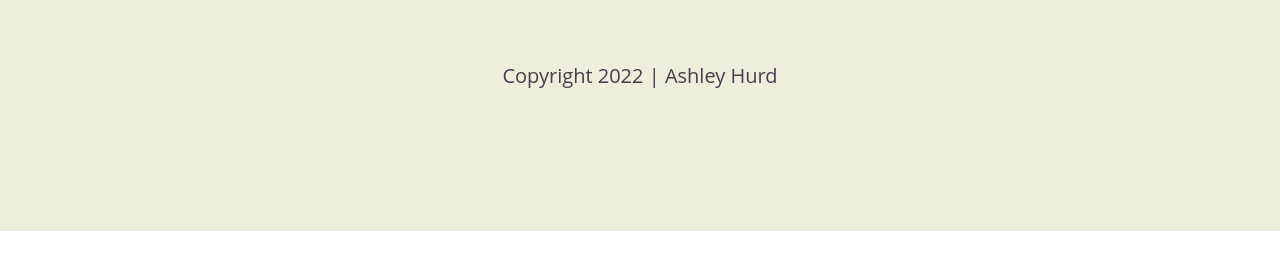
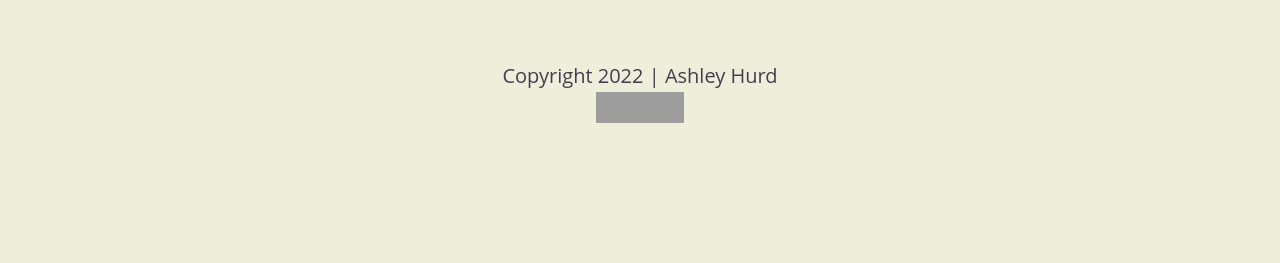
Before and after one commit to ashleyhurd/portfolio, a website built with Parcel: page index.html in a window 1280 px wide. Shown: the part 4064-4327 px from the top of the page. Before the commit the page ends 4295 px from the top, so only its background shows below. Built offline with nearby package versions, Linux system fonts and the light colour scheme; grey boxes are pictures that could not be loaded.

Commit message:
W3schools validator updates:

```diff
--- a/css/main.css
+++ b/css/main.css
@@ -368,6 +368,7 @@
 
   .home-portfolio-piece figure {
     width: 60%;
+
     filter: drop-shadow(1px 2px 6px lightgrey);
   }
 
@@ -700,7 +701,7 @@
     }
 
     .project-description {
-      width: 95%;
+      width: 65%;
     }
 
     .language-wrapper,
--- a/index.html
+++ b/index.html
@@ -1,5 +1,5 @@
 <!doctype html>
-<html class="no-js lang="en">
+<html class="no-js" lang="en">
     <head>
         <meta charset="utf-8">
         <title>Ashley Hurd | Portfolio</title>
@@ -52,7 +52,7 @@
                     <div class="content-wrapper">
                         <h3 class="portfolio-header">Projects</h3>
                         <div class="portfolio-wrapper">
-                            <!-----(1) STICKY NOTE UI------->
+                            <!----- (1) STICKY NOTE UI ------->
                             <div class="home-portfolio-piece">
                                 <figure>
                                     <a href="https://codesandbox.io/s/l14-build-your-big-component-forked-2g153e?file=/src/App.js" target="_blank">
@@ -251,6 +251,14 @@
                     Copyright
                     <script>document.write(new Date().getFullYear())</script> | Ashley Hurd
                 </p>
+                <p>
+                    <a href="http://jigsaw.w3.org/css-validator/check/referer">
+                        <img style="border:0;width:88px;height:31px"
+                            src="http://jigsaw.w3.org/css-validator/images/vcss-blue"
+                            alt="Valid CSS!" />
+                        </a>
+                    </p>
+
             </div>
         </footer>
 
```
